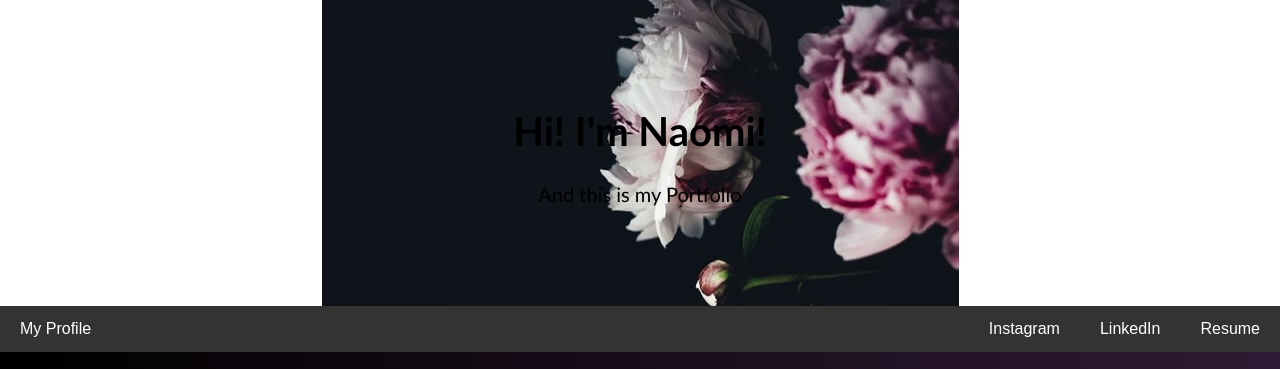
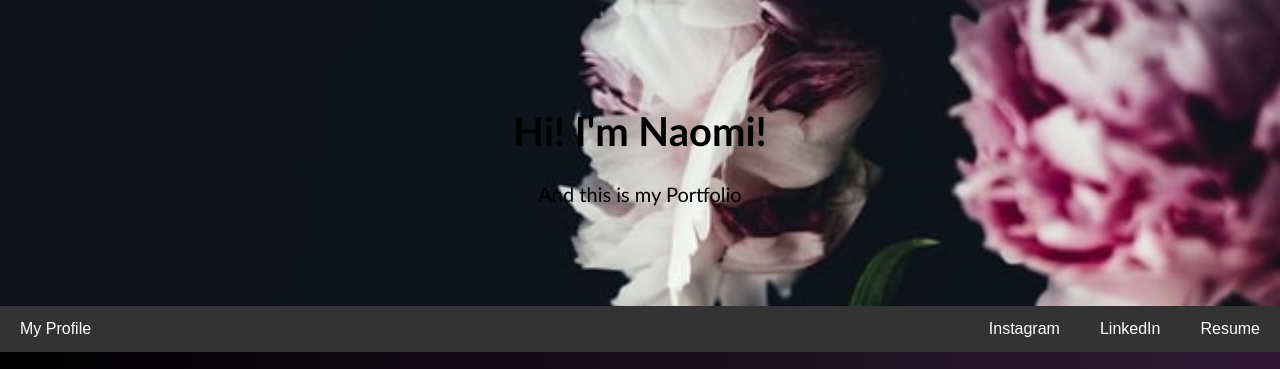
Before and after one commit to naomi1801/naomi1801.github.io, a plain HTML site: page index.html in a window 1280 px wide. Shown: the top 369 px of the page. Drawn offline with Linux system fonts and the light colour scheme.

Commit message:
Update style.css

```diff
--- a/css/style.css
+++ b/css/style.css
@@ -11,7 +11,7 @@ display: block;
 background-image: url(/Images/annie-spratt-nCn9gE5-1wU-unsplash.jpg);
 background-repeat: no-repeat;
 background-position: center;
-background-size: fill;
+background-size: cover;
 text-align: center;
 }
 
```
